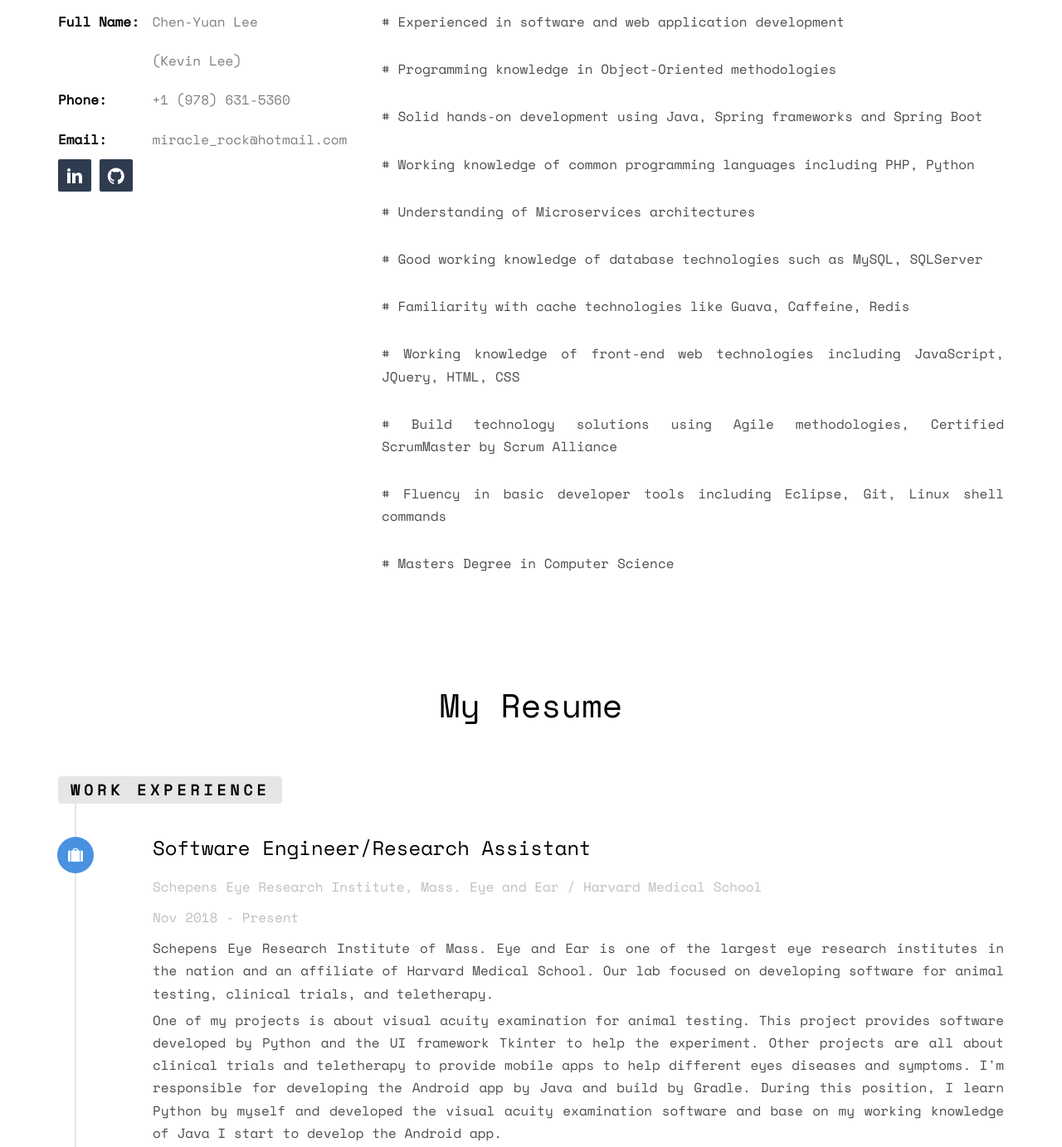
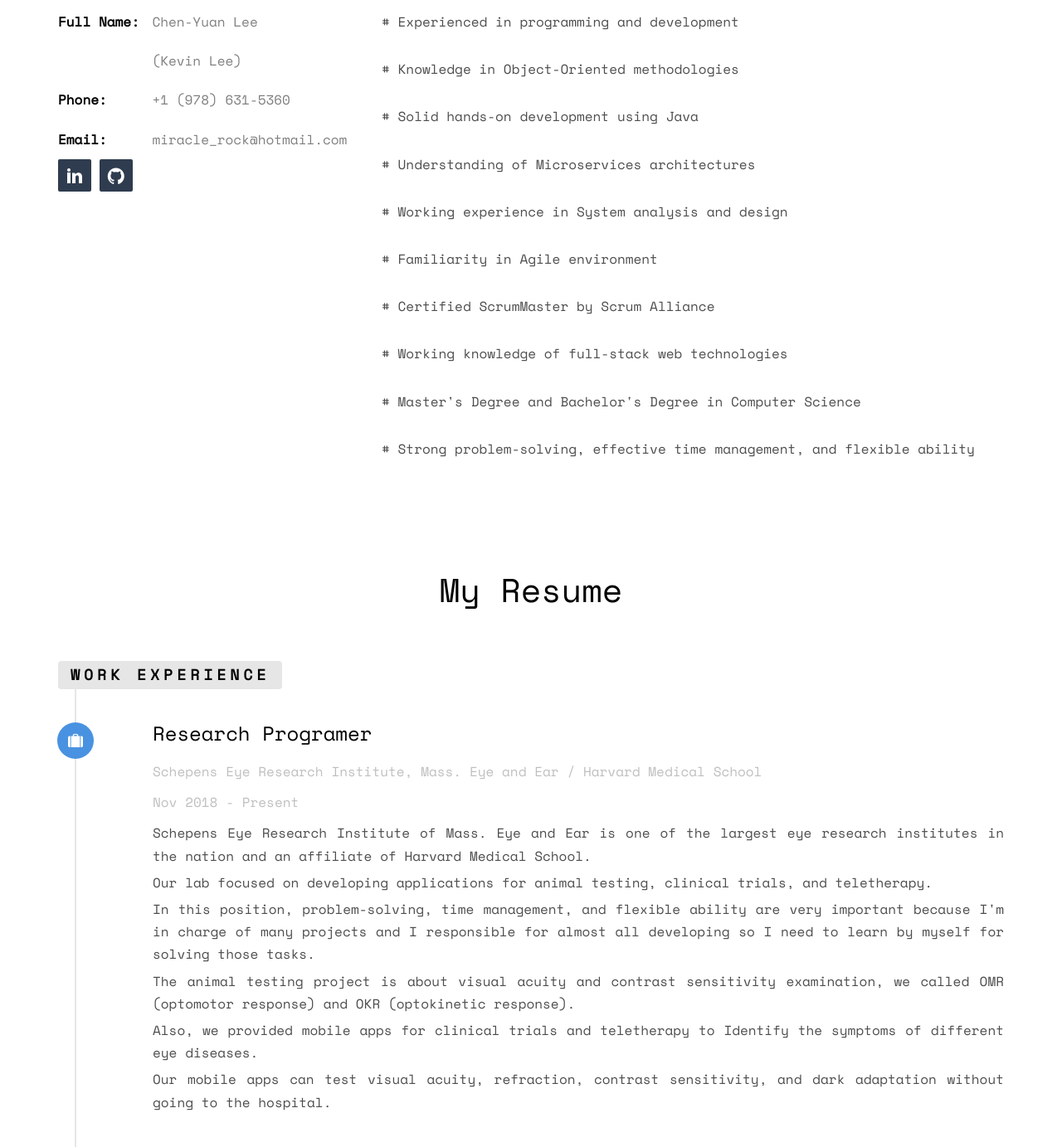
Before and after one commit to kevincylee1127/kevincylee1127.github.io, a plain HTML site: page index.html in a window 1280 px wide. Shown: the part 931-2314 px from the top of the page at 83% size. Drawn offline with nearby package versions, Linux system fonts and the light colour scheme; files whose address does not match are found by name.

Commit message:
update info

```diff
--- a/index.html
+++ b/index.html
@@ -50,7 +50,7 @@
                                 <h1>
                                     <span>Kevin</span>
                                 </h1>
-                                <h3><span>BackEnd Software Engineer</span></h3>
+                                <h3><span>Programer / Developer / Software Engineer</span></h3>
                                 <p>
                                     <ul class="fh5co-social-icons">
                                         <li><a href="https://www.linkedin.com/in/kevincylee1127/"><i
@@ -94,17 +94,16 @@
                         </p>
                     </div>
                     <div class="col-md-8">
-                        <p># Experienced in software and web application development</p>
-                        <p># Programming knowledge in Object-Oriented methodologies</p>
-                        <p># Solid hands-on development using Java, Spring frameworks and Spring Boot</p>
-                        <p># Working knowledge of common programming languages including PHP, Python</p>
+                        <p># Experienced in programming and development</p>
+                        <p># Knowledge in Object-Oriented methodologies</p>
+                        <p># Solid hands-on development using Java</p>
                         <p># Understanding of Microservices architectures</p>
-                        <p># Good working knowledge of database technologies such as MySQL, SQLServer</p>
-                        <p># Familiarity with cache technologies like Guava, Caffeine, Redis</p>
-                        <p># Working knowledge of front-end web technologies including JavaScript, JQuery, HTML, CSS</p>
-                        <p># Build technology solutions using Agile methodologies, Certified ScrumMaster by Scrum Alliance</p>
-                        <p># Fluency in basic developer tools including Eclipse, Git, Linux shell commands</p>
-                        <p># Masters Degree in Computer Science</p>
+                        <p># Working experience in System analysis and design</p>
+                        <p># Familiarity in Agile environment</p>
+                        <p># Certified ScrumMaster by Scrum Alliance</p>
+                        <p># Working knowledge of full-stack web technologies</p>
+                        <p># Master's Degree and Bachelor's Degree in Computer Science</p>
+                        <p># Strong problem-solving, effective time management, and flexible ability</p>
                     </div>
                 </div>
             </div>
@@ -130,17 +129,17 @@
                                 </div>
                                 <div class="timeline-panel">
                                     <div class="timeline-heading">
-                                        <h3 class="timeline-title">Software Engineer/Research Assistant</h3>
+                                        <h3 class="timeline-title">Research Programer</h3>
                                         <span class="company">Schepens Eye Research Institute, Mass. Eye and Ear / Harvard Medical School</span> <span
                                             class="company">Nov 2018 - Present</span>
                                     </div>
                                     <div class="timeline-body">
-                                        <p>Schepens Eye Research Institute of Mass. Eye and Ear is one of the largest eye research institutes in the nation and an affiliate of Harvard Medical School. Our lab focused on developing software for animal testing, clinical trials, and teletherapy.</p>
-                                        <p>One of my projects is about visual acuity examination for animal testing.
-This project provides software developed by Python and the UI framework Tkinter to help the experiment.
-Other projects are all about clinical trials and teletherapy to provide mobile apps to help different eyes diseases and symptoms.
-I'm responsible for developing the Android app by Java and build by Gradle.
-During this position, I learn Python by myself and developed the visual acuity examination software and base on my working knowledge of Java I start to develop the Android app.</p>
+                                        <p>Schepens Eye Research Institute of Mass. Eye and Ear is one of the largest eye research institutes in the nation and an affiliate of Harvard Medical School. </p>
+                                        <p>Our lab focused on developing applications for animal testing, clinical trials, and teletherapy.</p>
+                                        <p>In this position, problem-solving, time management, and flexible ability are very important because I'm in charge of many projects and I responsible for almost all developing so I need to learn by myself for solving those tasks.</p>
+                                        <p>The animal testing project is about visual acuity and contrast sensitivity examination, we called OMR (optomotor response) and OKR (optokinetic response).</p>
+                                        <p>Also, we provided mobile apps for clinical trials and teletherapy to Identify the symptoms of different eye diseases.</p>
+                                        <p>Our mobile apps can test visual acuity, refraction, contrast sensitivity, and dark adaptation without going to the hospital.</p>
                                     </div>
                                 </div>
                             </li>
```
